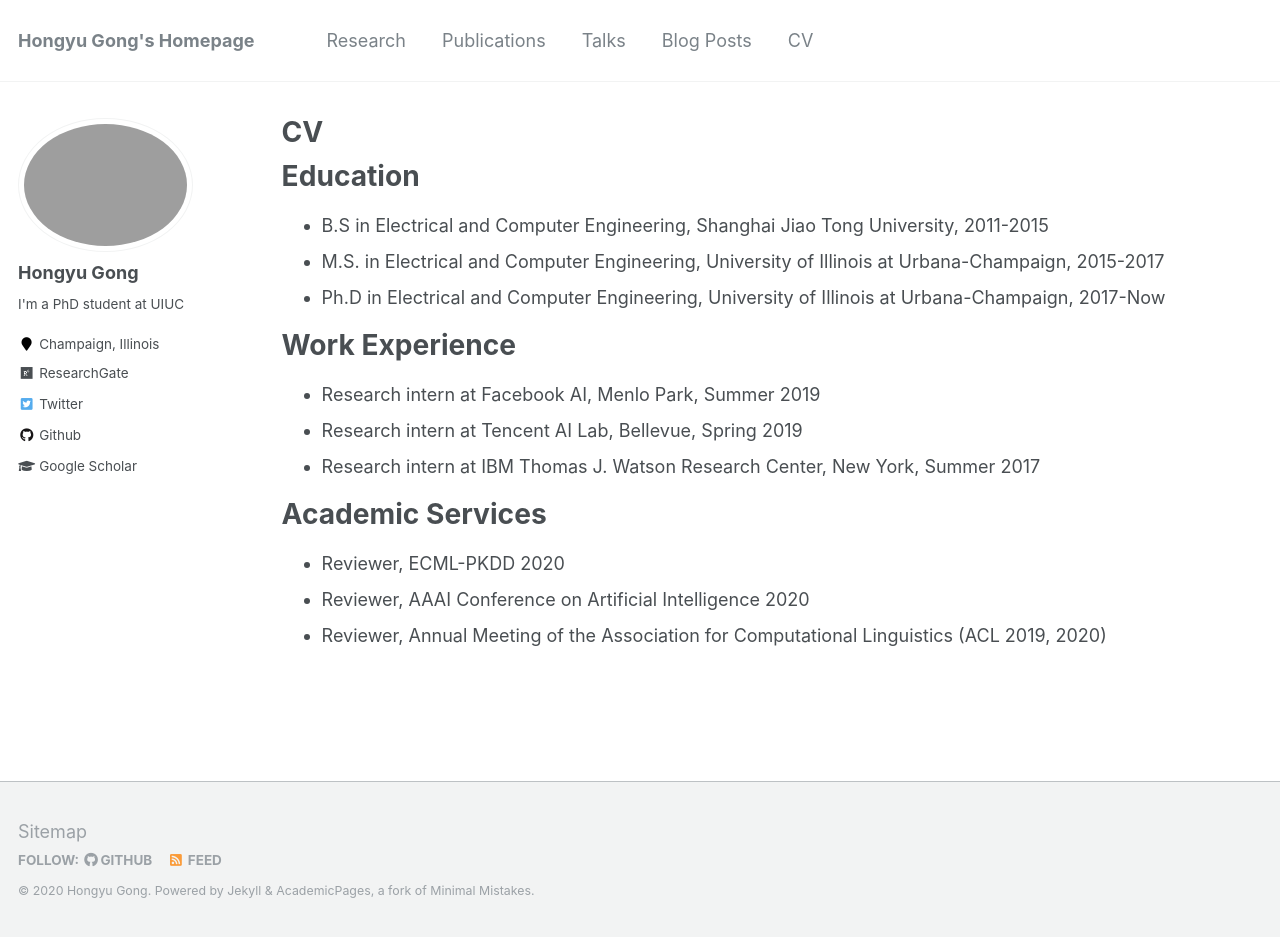
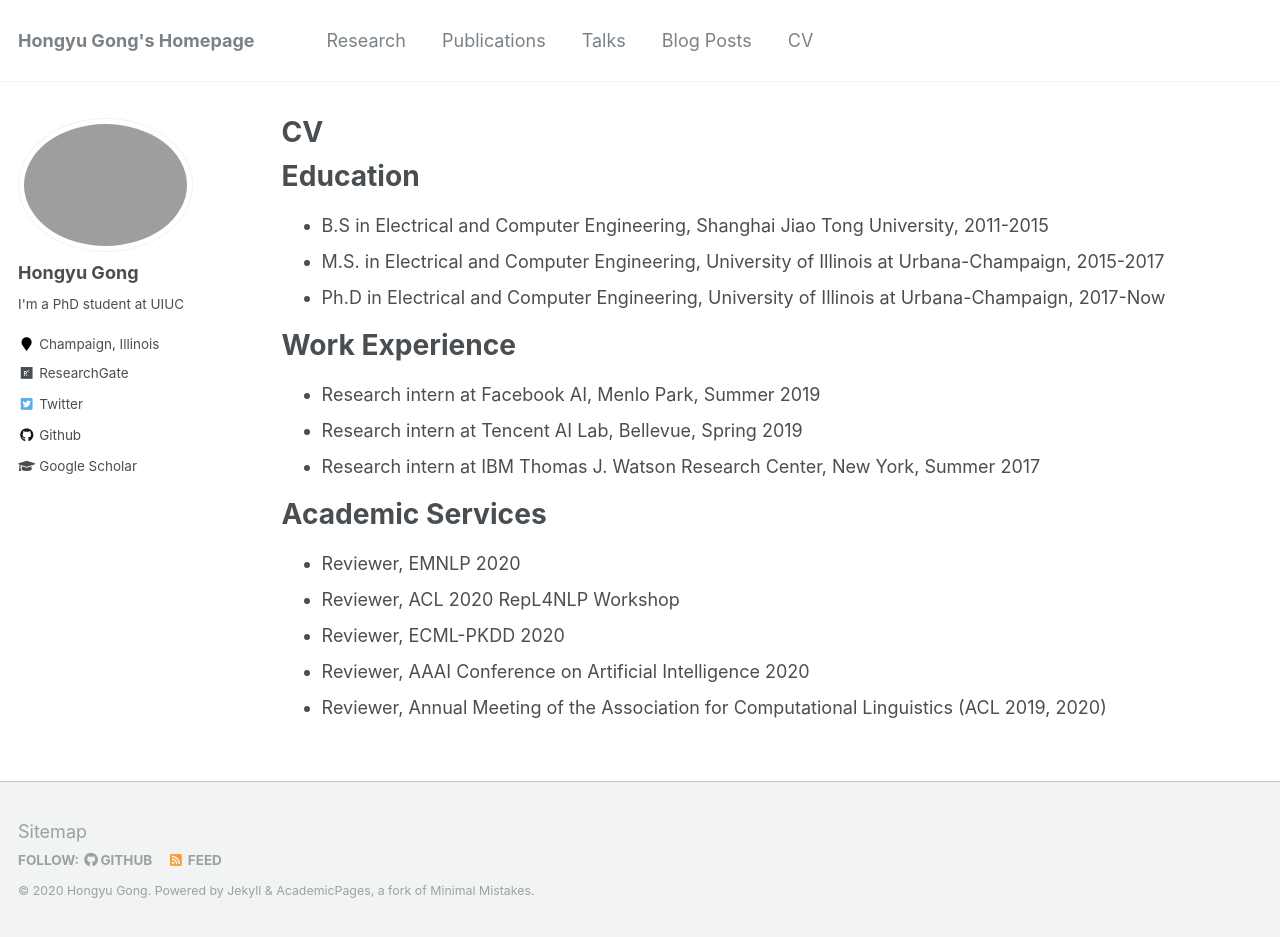
Before and after one commit to HongyuGong/HongyuGong.github.io, a Jekyll site: the page built from _pages/cv.md, in a window 1280 px wide and 937 px high. Built offline with Jekyll 4.4.1, drawn with Linux system fonts in a browser that asks for light colours.

Commit message:
Update cv.md

```diff
--- a/_pages/cv.md
+++ b/_pages/cv.md
@@ -23,6 +23,8 @@ Work Experience
 
 Academic Services
 ======
+* Reviewer, EMNLP 2020
+* Reviewer, ACL 2020 RepL4NLP Workshop
 * Reviewer, ECML-PKDD 2020
 * Reviewer, AAAI Conference on Artificial Intelligence 2020
 * Reviewer, Annual Meeting of the Association for Computational Linguistics (ACL 2019, 2020)
```
